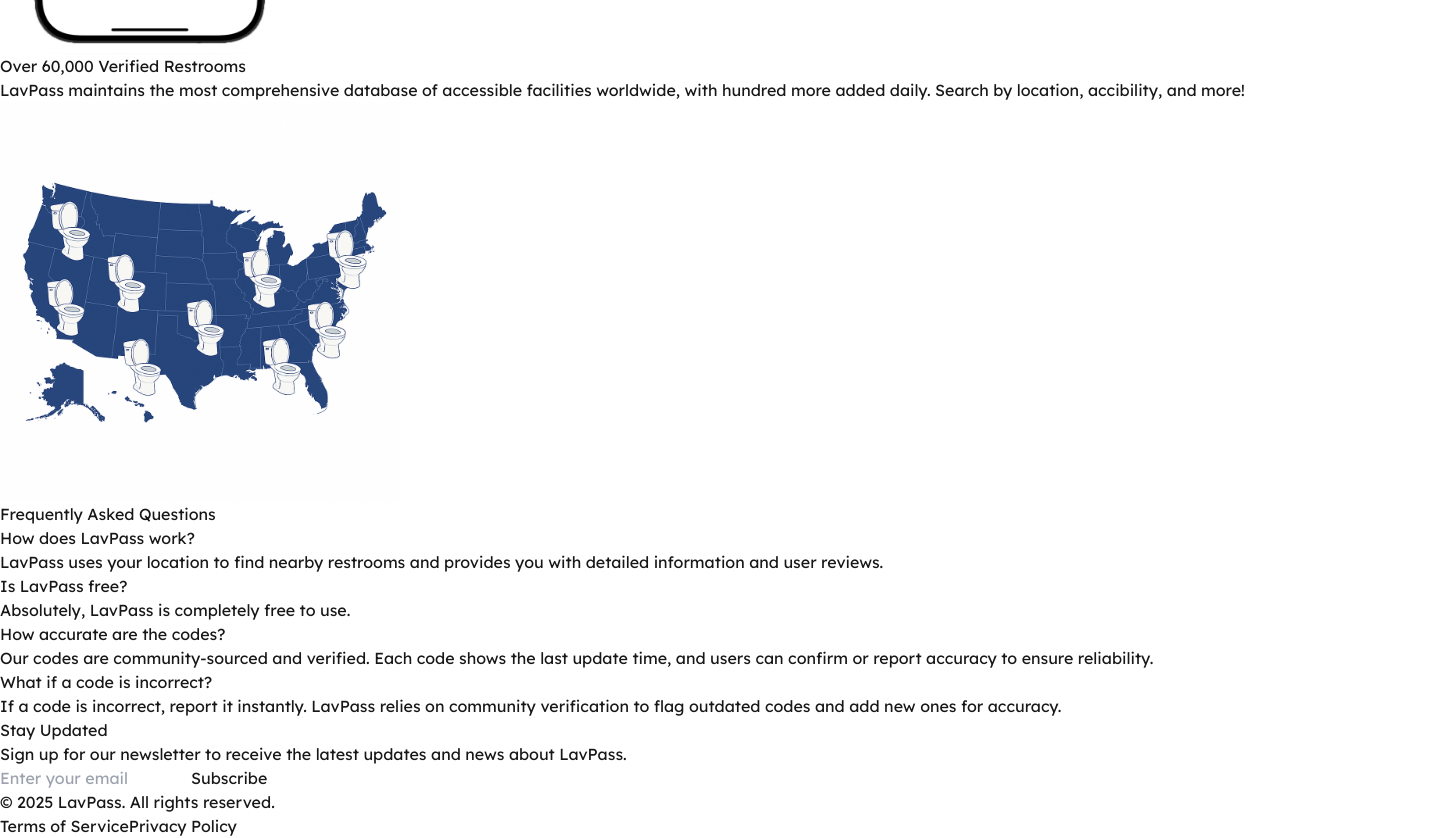
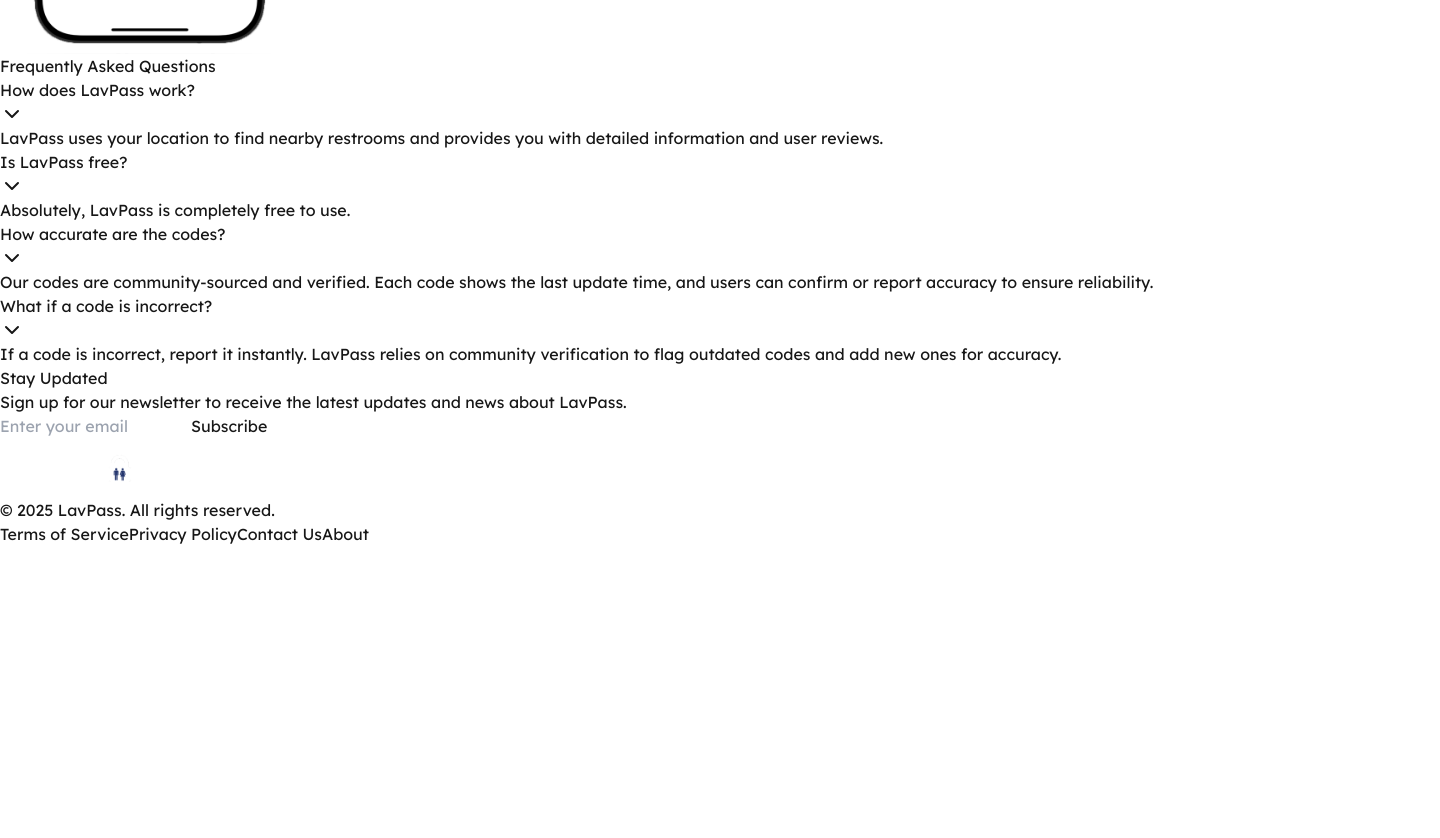
Before and after one commit to BonJenn/lavpass-landing, a Next.js app: page / in a window 1280 px wide. Shown: the part 1820-2658 px from the top of the page, 1440 px wide, since content can reach past the window. After the commit the page ends 2366 px from the top, so only its background shows below. Built offline with nearby package versions, Linux system fonts and the light colour scheme.

Commit message:
Changed a bunch of stuff

```diff
--- a/src/app/page.tsx
+++ b/src/app/page.tsx
@@ -11,9 +11,9 @@
 export default function Home() {
   const [heroEmail, setHeroEmail] = useState("");
   const [heroSubscribed, setHeroSubscribed] = useState(false);
-
   const [bottomEmail, setBottomEmail] = useState("");
   const [bottomSubscribed, setBottomSubscribed] = useState(false);
+  const [expandedFAQ, setExpandedFAQ] = useState<number | null>(0);
 
   const heroTextRef = useRef<HTMLDivElement>(null);
   const featuresSectionRef = useRef<HTMLDivElement>(null);
@@ -48,44 +48,41 @@
     }
   };
 
+  const toggleFAQ = (index: number) => {
+    setExpandedFAQ(expandedFAQ === index ? null : index);
+  };
+
   useEffect(() => {
     const handleScroll = () => {
       const scrollPosition = window.scrollY;
-
-      // --- Toilet Animation ---
-      // Clamp the scroll so the toilet stops moving after a threshold
-      const threshold = 300; // Adjust as needed
+      const threshold = 400;
       const effectiveScroll = Math.min(scrollPosition, threshold);
-      const toiletScrollOffset = effectiveScroll * 0.8;
+      const toiletScrollOffset = effectiveScroll * 0.5;
 
       const toilet = document.querySelector(".toilet") as HTMLElement | null;
       if (toilet) {
         toilet.style.transform = `translate(-50%, calc(0px - ${toiletScrollOffset}px))`;
       }
 
-      // --- Hero Text Scaling & Fading ---
       if (heroTextRef.current) {
-        // Scaling: from 0 to 100 scroll units, scale from 1 to 0.3
-        const scaleProgress = Math.min(scrollPosition / 100, 1);
-        const scale = 1 - scaleProgress * 0.7; // At 100, scale = 0.3
+        const scaleProgress = Math.min(scrollPosition / 120, 1);
+        const scale = 1 - scaleProgress * 0.5;
 
-        // Fading: start fading after 100 scroll units and complete by 200
         let newOpacity = 1;
-        if (scrollPosition < 100) {
+        if (scrollPosition < 120) {
           newOpacity = 1;
         } else {
-          const opacityProgress = Math.min((scrollPosition - 100) / 100, 1);
+          const opacityProgress = Math.min((scrollPosition - 120) / 130, 1);
           newOpacity = 1 - opacityProgress;
         }
 
-        // Apply transformation (maintaining centering via translate and using transformOrigin)
         heroTextRef.current.style.transformOrigin = "center center";
         heroTextRef.current.style.transform = `translate(-50%, -50%) scale(${scale})`;
         heroTextRef.current.style.opacity = `${newOpacity}`;
       }
     };
 
-    handleScroll(); // Run once on mount
+    handleScroll();
     window.addEventListener("scroll", handleScroll);
     return () => window.removeEventListener("scroll", handleScroll);
   }, []);
@@ -99,9 +96,9 @@
       featureRows.forEach((row) => {
         gsap.from(row, {
           opacity: 0,
-          y: 50,
-          duration: 0.8,
-          ease: "power3.out",
+          y: 60,
+          duration: 1,
+          ease: "power4.out",
           scrollTrigger: {
             trigger: row,
             start: "top 85%",
@@ -117,38 +114,43 @@
   }, []);
 
   return (
-    <div className="min-h-screen bg-gradient-to-b from-blue-900 to-blue-700 text-white">
-      <div className="relative">
-        <div className="background absolute inset-0 z-0"></div>
+    <div className="min-h-screen text-white relative">
+      {/* BEAUTIFUL BACKGROUND (Gradient + Background Image) */}
+      <div className="absolute inset-0 z-0 bg-gradient-to-b from-blue-900 via-blue-800 to-blue-700">
+        <div className="absolute inset-0 bg-[url('/images/background_texture.png')] bg-cover bg-center opacity-30"></div>
+      </div>
 
+      {/* HEADER */}
       <header className="relative z-10 flex justify-center py-6">
         <Image src="/images/lavpass_logo_white.png" alt="LavPass Logo" width={200} height={80} />
       </header>
 
-        <section className="relative z-10 px-6 md:px-12 min-h-[100vh] pt-200 pb-10 overflow-visible">
+      {/* HERO */}
+      <section className="relative z-10 px-6 md:px-12 min-h-[100vh] pt-[5vh] pb-10 overflow-hidden">
         <div
           className="absolute z-0 w-full text-center"
           ref={heroTextRef}
           style={{
-              top: '8%',
+            top: '6%',
             left: '50%',
             transform: 'translate(-50%, -50%)'
           }}
         >
           <div className="max-w-[800px] mx-auto px-4">
-              <h1 className="text-5xl sm:text-6xl md:text-7xl font-extrabold">Your Throne Awaits.</h1>
-              <p className="mt-4 text-lg sm:text-xl md:text-2xl">Discover the best public restrooms near you.</p>
+            <h1 className="text-3xl sm:text-5xl lg:text-7xl font-extrabold">Your Throne Awaits.</h1>
+            <p className="mt-1 sm:mt-3 text-base sm:text-lg lg:text-2xl">Discover the best public restrooms near you.</p>
           </div>
         </div>
 
         <div
           className="toilet absolute z-10 left-1/2"
           style={{
-              top: "80px",
-              width: "1400px",
+            top: "20%",
+            width: "1600px",
             height: "1200px",
             transform: "translate(-50%, 0)",
-              filter: "drop-shadow(-15px 0 10px rgba(0, 0, 0, 0.3))"
+            filter: "drop-shadow(-15px 0 10px rgba(0, 0, 0, 0.3))",
+            overflow: "hidden"
           }}
         >
           <Image
@@ -160,177 +162,209 @@
           />
         </div>
       </section>
-      </div>
 
-      <section className="relative z-20 -mt-32 py-10 bg-white text-[#445382] px-6 text-center shadow-lg">
-        <h1 className="text-5xl font-extrabold leading-tight mb-4">Discover Loos Near You</h1>
-        <p className="mt-6 text-lg">
-          Coming soon to iPhone.
-          <br />
+      {/* THIS DIV ENSURES BLUE EXTENDS FULLY */}
+      <div className="h-32 bg-blue-700 absolute left-0 right-0 -bottom-1 z-0"></div>
+
+      {/* ABOUT */}
+      <section className="relative z-20 -mt-16 sm:-mt-24 md:-mt-32 py-10 bg-black text-white px-6 text-center shadow-lg rounded-lg">
+        <h1 className="text-4xl sm:text-5xl font-extrabold leading-tight mb-4">Discover Loos Near You</h1>
+        <p className="mt-6 text-lg mx-auto max-w-xl">
+          Coming soon to iPhone.<br />
           Be notified when we launch.
         </p>
         {!heroSubscribed ? (
-          <div className="flex mt-10 max-w-xl mx-auto">
+          <div className="flex flex-col sm:flex-row mt-10 max-w-xl mx-auto">
             <input
               type="email"
               placeholder="Enter your email"
-              className="p-3 rounded-l-lg border-2 border-gray-300 focus:border-blue-500 transition text-[#445382] w-full"
+              className="p-3 rounded-lg sm:rounded-l-lg sm:rounded-r-none border-2 border-gray-700 focus:border-blue-500 focus:ring-2 focus:ring-blue-200 transition text-black w-full mb-3 sm:mb-0"
               value={heroEmail}
               onChange={(e) => setHeroEmail(e.target.value)}
             />
             <button
-              className="bg-blue-500 text-white p-3 rounded-r-lg ml-2 hover:bg-blue-600 transition"
+              className="bg-blue-500 text-white p-3 rounded-lg sm:rounded-l-none sm:rounded-r-lg hover:bg-blue-600 transition transform hover:scale-105 duration-200 w-full sm:w-auto sm:px-6"
               onClick={handleHeroNotifyMe}
             >
               Notify Me
             </button>
           </div>
         ) : (
-          <p className="mt-10 text-lg bg-blue-100 text-blue-900 px-6 py-3 rounded-lg transition max-w-xl mx-auto">
-            Thanks for subscribing! We&apos;ll keep you updated.
+          <p className="mt-10 text-lg bg-blue-900 text-white px-6 py-3 rounded-lg transition max-w-xl mx-auto shadow-md">
+            <span className="block font-semibold">Thanks for subscribing!</span>
+            We&apos;ll keep you updated on our launch.
           </p>
         )}
       </section>
 
-      <section className="py-20 px-6 sm:px-12 bg-white text-[#445382]">
-        <div ref={featuresSectionRef} className="max-w-6xl mx-auto space-y-16">
-          {/* Row 1: Image left, Text right */}
-          <div className="flex flex-col md:flex-row-reverse items-center gap-8">
+      {/* FEATURES */}
+      <section className="py-20 px-6 sm:px-12 bg-gray-900 text-white">
+        <div ref={featuresSectionRef} className="max-w-6xl mx-auto space-y-24 md:space-y-32">
+          {/* (Feature blocks here...) */}
+          {/* Feature 1 */}
+          <div className="flex flex-col md:flex-row-reverse items-center gap-10 md:gap-16">
             <div className="md:w-1/2 text-center md:text-left">
-              <h2 className="text-4xl font-bold">Search Effortlessly</h2>
-              <p className="mt-4 text-lg">
+              <h2 className="text-3xl md:text-4xl font-bold">Search Effortlessly</h2>
+              <p className="mt-4 text-base md:text-lg">
                 Find the nearest restrooms with ease.
               </p>
             </div>
-            <div className="md:w-1/2 flex justify-center bg-[#445382] p-6 rounded-lg">
+            <div className="md:w-1/2 flex justify-center bg-gray-900 p-6 rounded-lg shadow-lg">
               <Image
                 src="/images/lavpass_home_feed.png"
-                alt="Our Story"
+                alt="Home Feed"
                 width={300}
                 height={300}
+                className="transform transition-transform hover:scale-105 duration-300"
               />
             </div>
           </div>
 
-          {/* Row 2: Text left, Image right */}
-          <div className="flex flex-col md:flex-row items-center gap-8">
+          {/* Feature 2 */}
+          <div className="flex flex-col md:flex-row items-center gap-10 md:gap-16">
             <div className="md:w-1/2 text-center md:text-right">
-              <h2 className="text-4xl font-bold">Unlock Access to Clean Restrooms</h2>
-              <p className="mt-4 text-lg">
+              <h2 className="text-3xl md:text-4xl font-bold">Unlock Access to Clean Restrooms</h2>
+              <p className="mt-4 text-base md:text-lg">
                 Crowdsourced restroom codes for whenever you need to go.
               </p>
             </div>
-            <div className="md:w-1/2 flex justify-center bg-[#445382] p-6 rounded-lg">
+            <div className="md:w-1/2 flex justify-center bg-gray-900 p-6 rounded-lg shadow-lg">
               <Image
                 src="/images/lavpass_details_page.png"
-                alt="What We Do"
+                alt="Details Page"
                 width={300}
                 height={300}
+                className="transform transition-transform hover:scale-105 duration-300"
               />
             </div>
           </div>
 
-          {/* Row 3: Image left, Text right */}
-          <div className="flex flex-col md:flex-row-reverse items-center gap-8">
+          {/* Feature 3 */}
+          <div className="flex flex-col md:flex-row-reverse items-center gap-10 md:gap-16">
             <div className="md:w-1/2 text-center md:text-left">
-              <h2 className="text-4xl font-bold">Contribute and Share</h2>
-              <p className="mt-4 text-lg">
+              <h2 className="text-3xl md:text-4xl font-bold">Contribute and Share</h2>
+              <p className="mt-4 text-base md:text-lg">
                 Help others by adding restrooms and verifying codes.
               </p>
             </div>
-            <div className="md:w-1/2 flex justify-center bg-[#445382] p-6 rounded-lg">
+            <div className="md:w-1/2 flex justify-center bg-gray-900 p-6 rounded-lg shadow-lg">
               <Image
                 src="/images/lavpass_change_code.png"
-                alt="Join Our Community"
+                alt="Change Code"
                 width={300}
                 height={300}
+                className="transform transition-transform hover:scale-105 duration-300"
               />
             </div>
           </div>
         </div>
       </section>
-      <section className="bg-white text-[#445382] py-20 px-8 shadow-lg rounded-lg">
-        <div className="flex flex-col md:flex-row items-center gap-8">
-          <div className="md:w-1/2 text-center">
-            <h2 className="text-4xl font-bold">Over 60,000 Verified Restrooms</h2>
-            <p className="mt-4 text-lg">
-              LavPass maintains the most comprehensive database of accessible facilities worldwide, with hundred more added daily. Search by location, accibility, and more!
-            </p>
+
+      {/* FAQ SECTION */}
+      <section className="relative z-30 bg-black text-white py-20 px-8 shadow-lg rounded-lg mx-4 sm:mx-8 my-8">
+        <h2 className="text-4xl font-bold mb-12 text-center">Frequently Asked Questions</h2>
+        <div className="max-w-3xl mx-auto space-y-6">
+          {[
+            {
+              question: "How does LavPass work?",
+              answer: "LavPass uses your location to find nearby restrooms and provides you with detailed information and user reviews."
+            },
+            {
+              question: "Is LavPass free?",
+              answer: "Absolutely, LavPass is completely free to use."
+            },
+            {
+              question: "How accurate are the codes?",
+              answer: "Our codes are community-sourced and verified. Each code shows the last update time, and users can confirm or report accuracy to ensure reliability."
+            },
+            {
+              question: "What if a code is incorrect?",
+              answer: "If a code is incorrect, report it instantly. LavPass relies on community verification to flag outdated codes and add new ones for accuracy."
+            }
+          ].map((faq, index) => (
+            <div
+              key={index}
+              className={`bg-gray-900 rounded-lg overflow-hidden shadow-md transition-all duration-300 ${expandedFAQ === index ? 'ring-2 ring-blue-400' : ''}`}
+            >
+              <button
+                className="w-full px-6 py-4 text-left flex justify-between items-center"
+                onClick={() => toggleFAQ(index)}
+                aria-expanded={expandedFAQ === index}
+              >
+                <h3 className="text-xl sm:text-2xl font-semibold">{faq.question}</h3>
+                <span className={`transform transition-transform duration-300 ${expandedFAQ === index ? 'rotate-180' : ''}`}>
+                  <svg xmlns="http://www.w3.org/2000/svg" width="24" height="24" viewBox="0 0 24 24" fill="none" stroke="currentColor" strokeWidth="2" strokeLinecap="round" strokeLinejoin="round">
+                    <polyline points="6 9 12 15 18 9"></polyline>
+                  </svg>
+                </span>
+              </button>
+              <div
+                className={`px-6 transition-all duration-300 ease-in-out overflow-hidden ${
+                  expandedFAQ === index ? 'max-h-40 pb-6' : 'max-h-0'
+                }`}
+              >
+                <p className="text-base sm:text-lg text-gray-300">{faq.answer}</p>
               </div>
-          <div className="md:w-1/2 flex justify-center">
-            <Image
-              src="/images/USA.png"
-              alt="United States Coverage Map"
-              width={400}
-              height={250}
-            />
             </div>
+          ))}
         </div>
       </section>
 
-      <section className="bg-gray-900 text-white py-20 px-8 shadow-lg rounded-lg">
-        <h2 className="text-4xl font-bold mb-12 text-center">Frequently Asked Questions</h2>
-        <div className="max-w-3xl mx-auto space-y-10">
-          <div>
-            <h3 className="text-2xl font-semibold">How does LavPass work?</h3>
-            <p className="mt-2 text-lg">
-              LavPass uses your location to find nearby restrooms and provides you with detailed information and user reviews.
-            </p>
-          </div>
-          <div>
-            <h3 className="text-2xl font-semibold">Is LavPass free?</h3>
-            <p className="mt-2 text-lg">
-              Absolutely, LavPass is completely free to use.
-            </p>
-          </div>
-          <div>
-            <h3 className="text-2xl font-semibold">How accurate are the codes?</h3>
-            <p className="mt-2 text-lg">
-              Our codes are community-sourced and verified. Each code shows the last update time, and users can confirm or report accuracy to ensure reliability.
-            </p>
-          </div>
-          <div>
-            <h3 className="text-2xl font-semibold">What if a code is incorrect?</h3>
-            <p className="mt-2 text-lg">
-              If a code is incorrect, report it instantly. LavPass relies on community verification to flag outdated codes and add new ones for accuracy.
-            </p>
-          </div>
-        </div>
-      </section>
-
-      <section className="bg-white text-[#445382] py-20 px-8 text-center shadow-lg rounded-lg">
+      {/* STAY UPDATED */}
+      <section className="relative z-30 bg-black text-white py-20 px-8 text-center shadow-lg rounded-lg mx-4 sm:mx-8 my-8">
         <h2 className="text-4xl font-bold mb-6">Stay Updated</h2>
-        <p className="text-lg mb-4">
+        <p className="text-lg mb-8 max-w-2xl mx-auto">
           Sign up for our newsletter to receive the latest updates and news about LavPass.
         </p>
         {!bottomSubscribed ? (
-          <div className="flex justify-center mt-10">
+          <div className="flex flex-col sm:flex-row justify-center mt-10 max-w-xl mx-auto">
             <input
               type="email"
               placeholder="Enter your email"
-              className="p-3 rounded-l-lg border-2 border-gray-300 focus:border-blue-500 transition text-[#445382] w-full max-w-md"
+              className="p-3 rounded-lg sm:rounded-l-lg sm:rounded-r-none border-2 border-gray-700 focus:border-blue-500 focus:ring-2 focus:ring-blue-200 transition text-black w-full mb-3 sm:mb-0"
               value={bottomEmail}
               onChange={(e) => setBottomEmail(e.target.value)}
             />
             <button
-              className="bg-blue-500 text-white p-3 rounded-r-lg ml-2 hover:bg-blue-600 transition"
+              className="bg-blue-500 text-white p-3 rounded-lg sm:rounded-l-none sm:rounded-r-lg hover:bg-blue-600 transition transform hover:scale-105 duration-200 w-full sm:w-auto sm:px-6"
               onClick={handleBottomNotifyMe}
             >
               Subscribe
             </button>
           </div>
         ) : (
-          <p className="mt-10 text-lg bg-blue-100 text-blue-900 px-6 py-3 rounded-lg transition">
-            Thanks for subscribing! We&apos;ll keep you updated.
+          <p className="mt-10 text-lg bg-blue-900 text-white px-6 py-4 rounded-lg transition max-w-xl mx-auto shadow-md">
+            <span className="block font-semibold">Thank you for subscribing!</span>
+            We&apos;ll notify you as soon as our app is available.
           </p>
         )}
       </section>
 
-      <footer className="bg-[#445382] text-white py-6 text-center shadow-lg">
-        <p className="text-sm">&copy; 2025 LavPass. All rights reserved.</p>
-        <div className="mt-2">
-          <Link href="/terms-of-service" className="text-sm mx-2 hover:underline">Terms of Service</Link>
-          <Link href="/privacy-policy" className="text-sm mx-2 hover:underline">Privacy Policy</Link>
+      {/* FOOTER */}
+      <footer className="relative z-30 bg-black text-white py-12 px-6 text-center">
+        <div className="max-w-5xl mx-auto">
+          <Image src="/images/lavpass_logo_white.png" alt="LavPass Logo" width={140} height={60} className="mx-auto mb-6" />
+
+          <div className="flex justify-center space-x-6 mb-8">
+            {/* Social Media Icons */}
+            <a href="#" className="hover:opacity-80 transition transform hover:scale-110">
+              {/* Facebook */}
+            </a>
+            <a href="#" className="hover:opacity-80 transition transform hover:scale-110">
+              {/* Twitter */}
+            </a>
+            <a href="#" className="hover:opacity-80 transition transform hover:scale-110">
+              {/* Instagram */}
+            </a>
+          </div>
+
+          <p className="text-sm mb-4">&copy; 2025 LavPass. All rights reserved.</p>
+          <div className="flex flex-wrap justify-center">
+            <Link href="/terms-of-service" className="text-sm mx-3 my-1 hover:underline">Terms of Service</Link>
+            <Link href="/privacy-policy" className="text-sm mx-3 my-1 hover:underline">Privacy Policy</Link>
+            <a href="#" className="text-sm mx-3 my-1 hover:underline">Contact Us</a>
+            <a href="#" className="text-sm mx-3 my-1 hover:underline">About</a>
+          </div>
         </div>
       </footer>
     </div>
```
Lines whose indentation alone changed are shown as unchanged.
